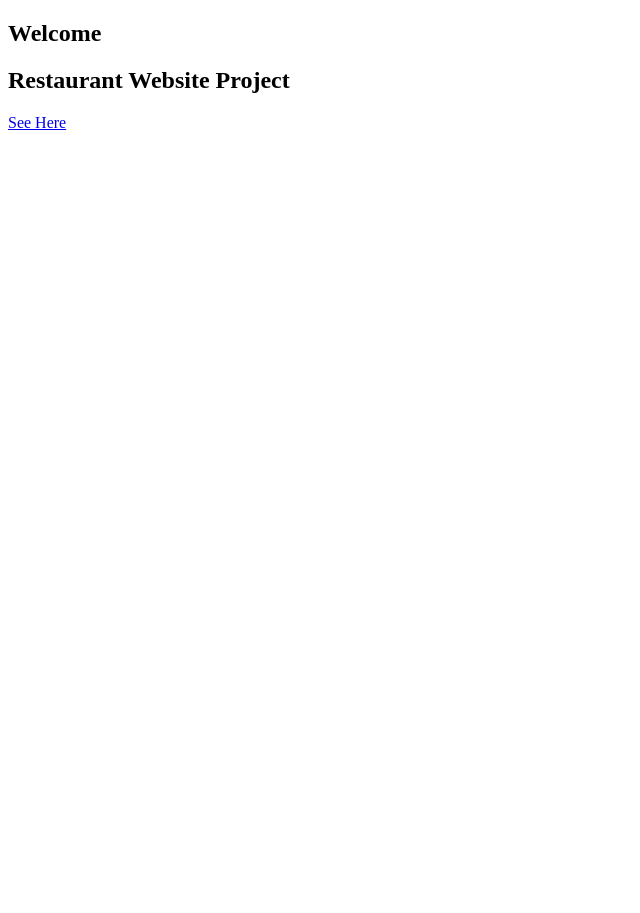
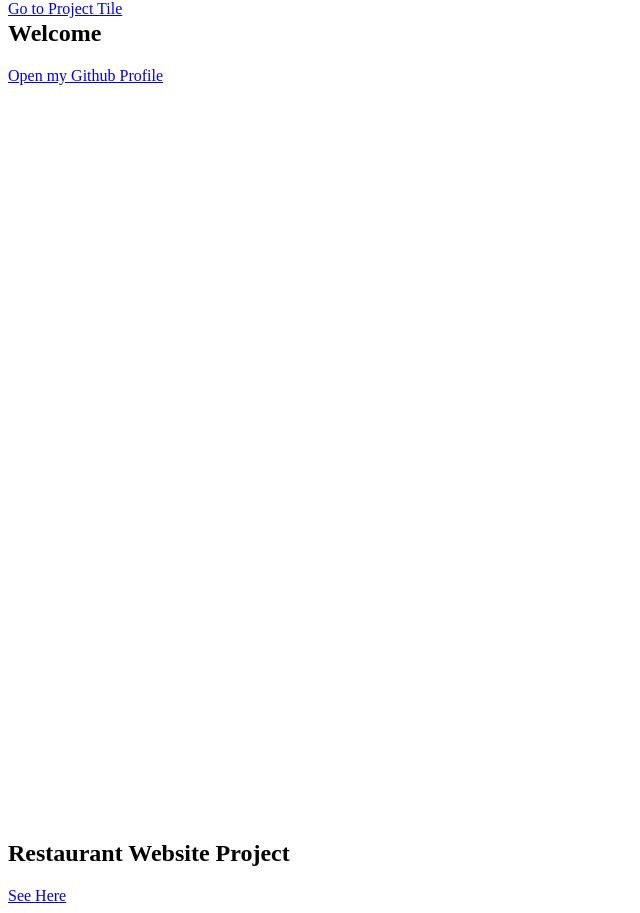
Before and after one commit to Calvinoea/microverse_task, a plain HTML site: page index.html in a window 1280 px wide. Shown: the whole page, without its empty margins (0-640 px from the left). Before the commit the page ends 800 px from the top, so only its background shows below. Drawn offline with Linux system fonts and the light colour scheme.

Commit message:
Completed User story 6 - 11

```diff
--- a/index.html
+++ b/index.html
@@ -5,18 +5,38 @@
     <meta charset="UTF-8">
     <title>Fork Me! FCC: Test Suite Template</title>
     <link rel="stylesheet" href="css/style.css">
+
+
+    <style>
+        @media screen and (max-width: 200px) {
+            body {
+                color: #ccc;
+            }
+        }
+
+        #welcome-section {
+            height: 100vh;
+        }
+
+        #navbar {
+            position: fixed;
+            top: 0;
+        }
+    </style>
 </head>
+
 
 <body>
 
     <nav id="navbar">
-
+        <a href="#project-tile">Go to Project Tile</a>
 
     </nav>
 
     <section id="welcome-section">
         <h1> Welcome</h1>
 
+        <a id="profile-link" href="https://github.com/williamodiomonafe" target="_blank">Open my Github Profile</a>
 
 
     </section>
@@ -24,7 +44,8 @@
 
     <section id="projects">
 
-        <div id="project-tile">
+        <a name="project-tile"></a>
+        <div class="project-tile">
 
             <h2>Restaurant Website Project</h2>
             <a href="https://www.eatdrinklagos.com/">See Here</a>
```
